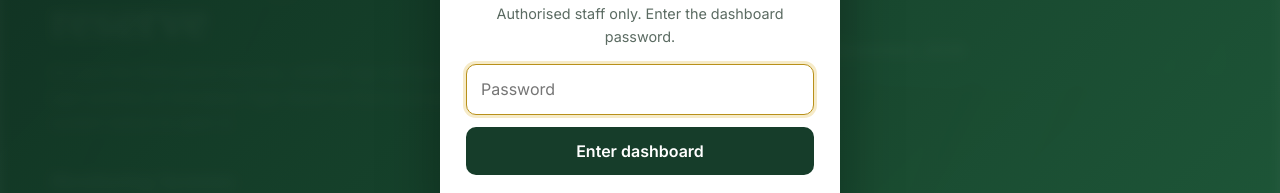
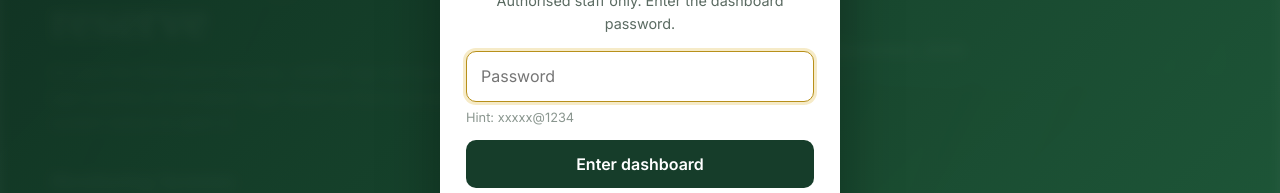
Before and after one commit to atrdbms/atr-dbms, a plain HTML site: page index.html in a window 1280 px wide. Shown: the part 367-560 px from the top of the page. Drawn offline with Linux system fonts and the light colour scheme.

Commit message:
Show password hint on login prompts
Co-Authored-By: Claude Opus 5.5 <noreply@anthropic.com>
Claude-Session: https://claude.ai/code/session_01QN4hHadpJ7E41J482z9Hwf

```diff
--- a/index.html
+++ b/index.html
@@ -115,6 +115,7 @@
   .box input:focus{outline:none;border-color:var(--gold-dk);box-shadow:0 0 0 3px rgba(219,177,39,.25)}
   .box button{width:100%;margin-top:12px;padding:12px;border:0;border-radius:10px;background:var(--forest);color:#fff;font:inherit;font-weight:600;font-size:1rem;cursor:pointer}
   .box button:hover{background:var(--gold-dk)}
+  .box .hint{font-size:.8rem;color:#8A968F;margin-top:6px;text-align:left}
   .box .err{color:#C0392B;font-size:.85rem;min-height:1.2em;margin-top:8px}
   .box .cancel{background:transparent;color:var(--muted);margin-top:4px;font-weight:500}
   .box .cancel:hover{background:#F1EEE4}
@@ -146,6 +147,7 @@
     <h2>Amrabad Tiger Reserve<br>Database Monitoring System</h2>
     <p>Authorised staff only. Enter the dashboard password.</p>
     <input type="password" id="gatePw" placeholder="Password" aria-label="Dashboard password" required autofocus>
+    <div class="hint">Hint: xxxxx@1234</div>
     <button type="submit">Enter dashboard</button>
     <div class="err" id="gateErr" role="alert"></div>
   </form>
@@ -157,6 +159,7 @@
     <h2>Tiger Monitoring System</h2>
     <p>This module needs its own password.</p>
     <input type="password" id="tigerPw" placeholder="Tiger module password" aria-label="Tiger module password" required>
+    <div class="hint">Hint: xxxxx@1234</div>
     <button type="submit">Open Tiger Monitoring</button>
     <button type="button" class="cancel" id="tigerCancel">Cancel</button>
     <div class="err" id="tigerErr" role="alert"></div>
```
